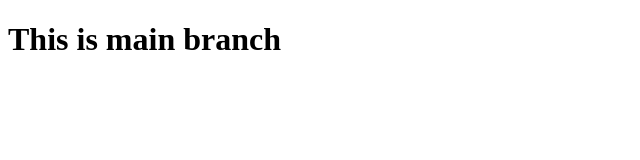
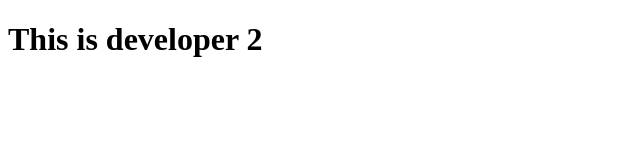
Before and after one commit to Nadia-Momo/Main_branch, a plain HTML site: page index.html in a window 1280 px wide. Shown: the whole page, without its empty margins (0-640 px from the left). Drawn offline with Linux system fonts and the light colour scheme.

Commit message:
developer 2 created

```diff
--- a/index.html
+++ b/index.html
@@ -6,6 +6,6 @@
     <title>Document</title>
 </head>
 <body>
-    <h1>This is main branch</h1>
+    <h1>This is developer 2</h1>
 </body>
 </html>
```
